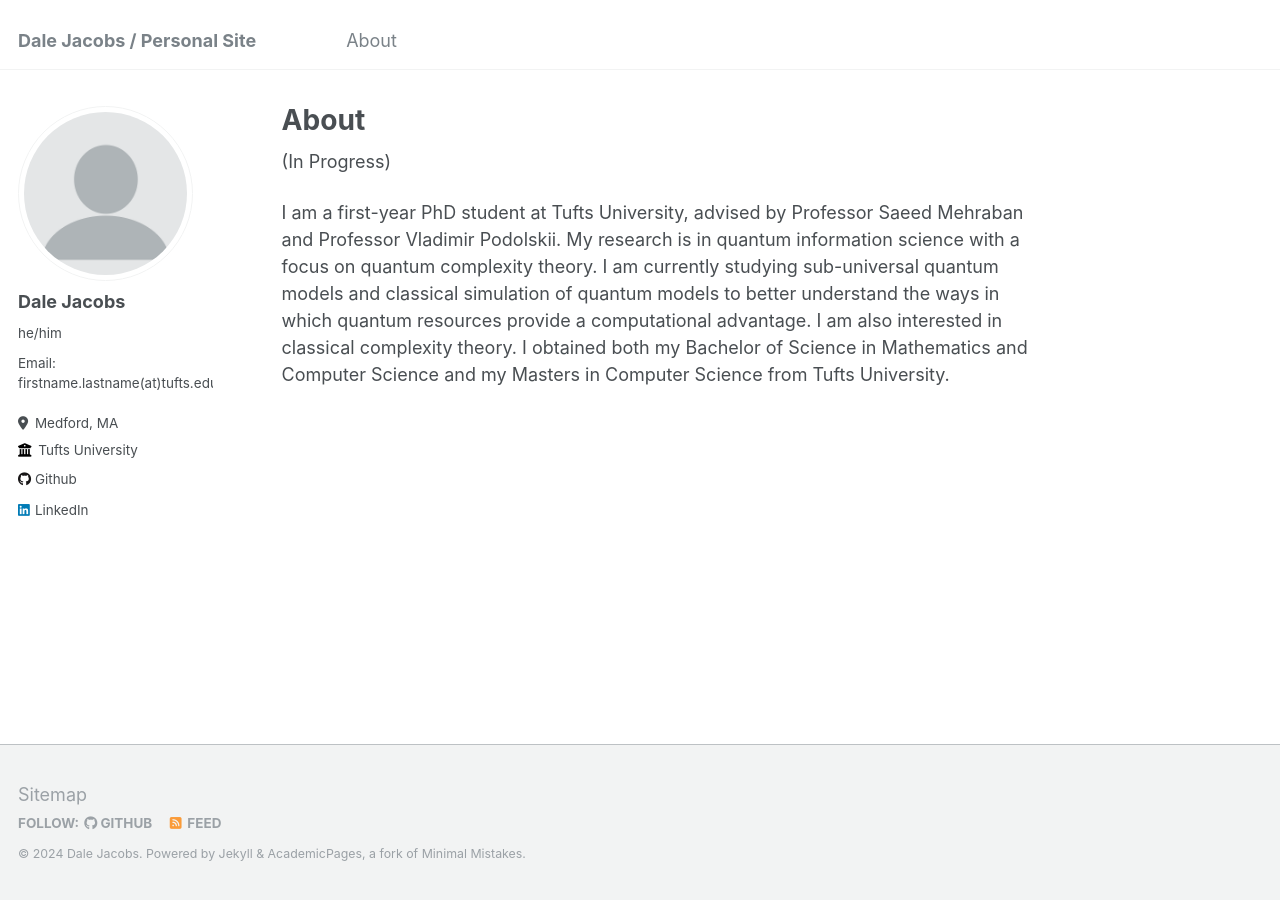
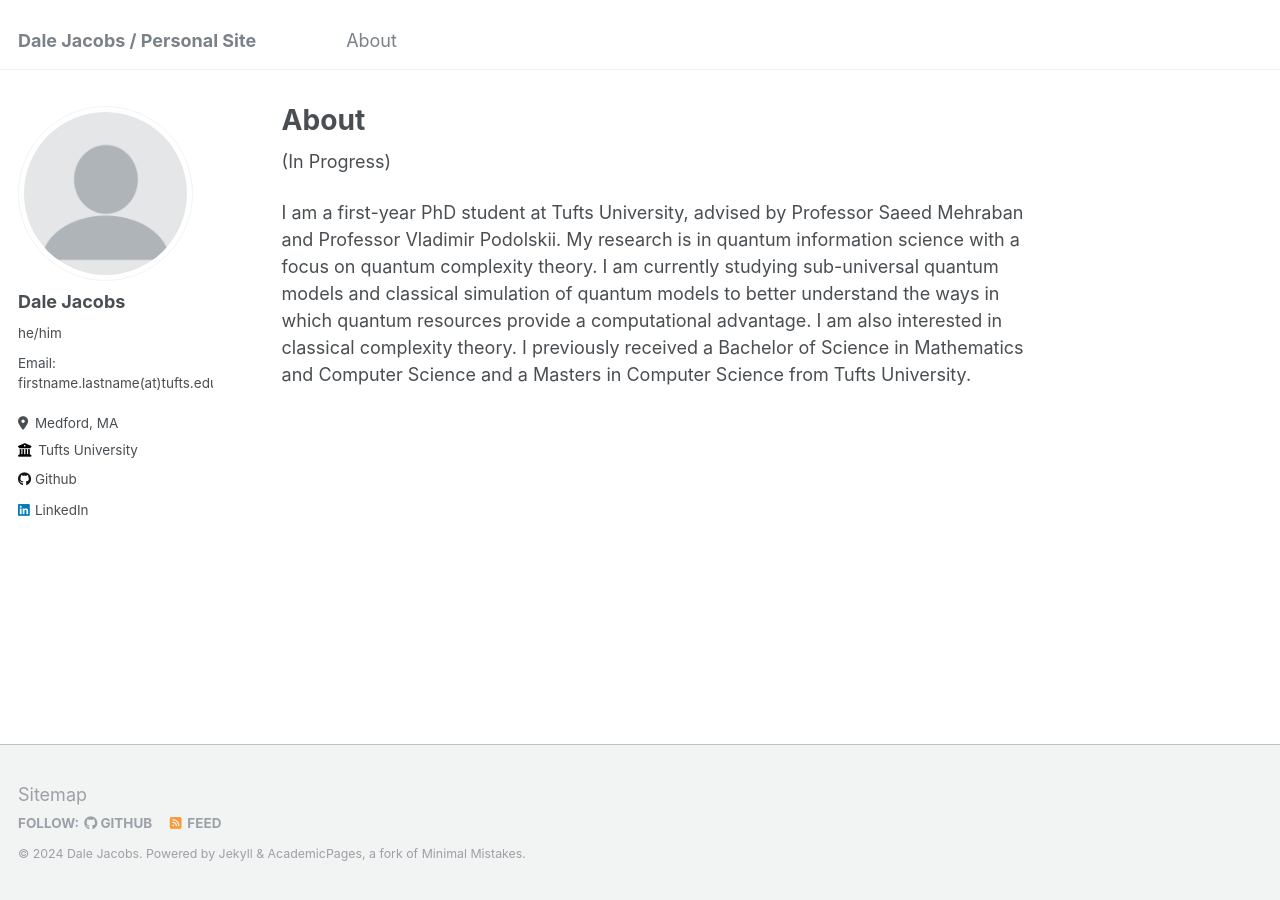
Before and after one commit to djacobs0965/djacobs0965.github.io, a Jekyll site: the page built from _pages/about.md, in a window 1280 px wide. Built offline with Jekyll 4.4.1, drawn with Linux system fonts in a browser that asks for light colours.

Commit message:
about section

```diff
--- a/_pages/about.md
+++ b/_pages/about.md
@@ -9,4 +9,4 @@ redirect_from:
 
 (In Progress)
 
-I am a first-year PhD student at Tufts University, advised by Professor Saeed Mehraban and Professor Vladimir Podolskii. My research is in quantum information science with a focus on quantum complexity theory. I am currently studying sub-universal quantum models and classical simulation of quantum models to better understand the ways in which quantum resources provide a computational advantage. I am also interested in classical complexity theory. I obtained both my Bachelor of Science in Mathematics and Computer Science and my Masters in Computer Science from Tufts University.
+I am a first-year PhD student at Tufts University, advised by Professor Saeed Mehraban and Professor Vladimir Podolskii. My research is in quantum information science with a focus on quantum complexity theory. I am currently studying sub-universal quantum models and classical simulation of quantum models to better understand the ways in which quantum resources provide a computational advantage. I am also interested in classical complexity theory. I previously received a Bachelor of Science in Mathematics and Computer Science and a Masters in Computer Science from Tufts University.
```
